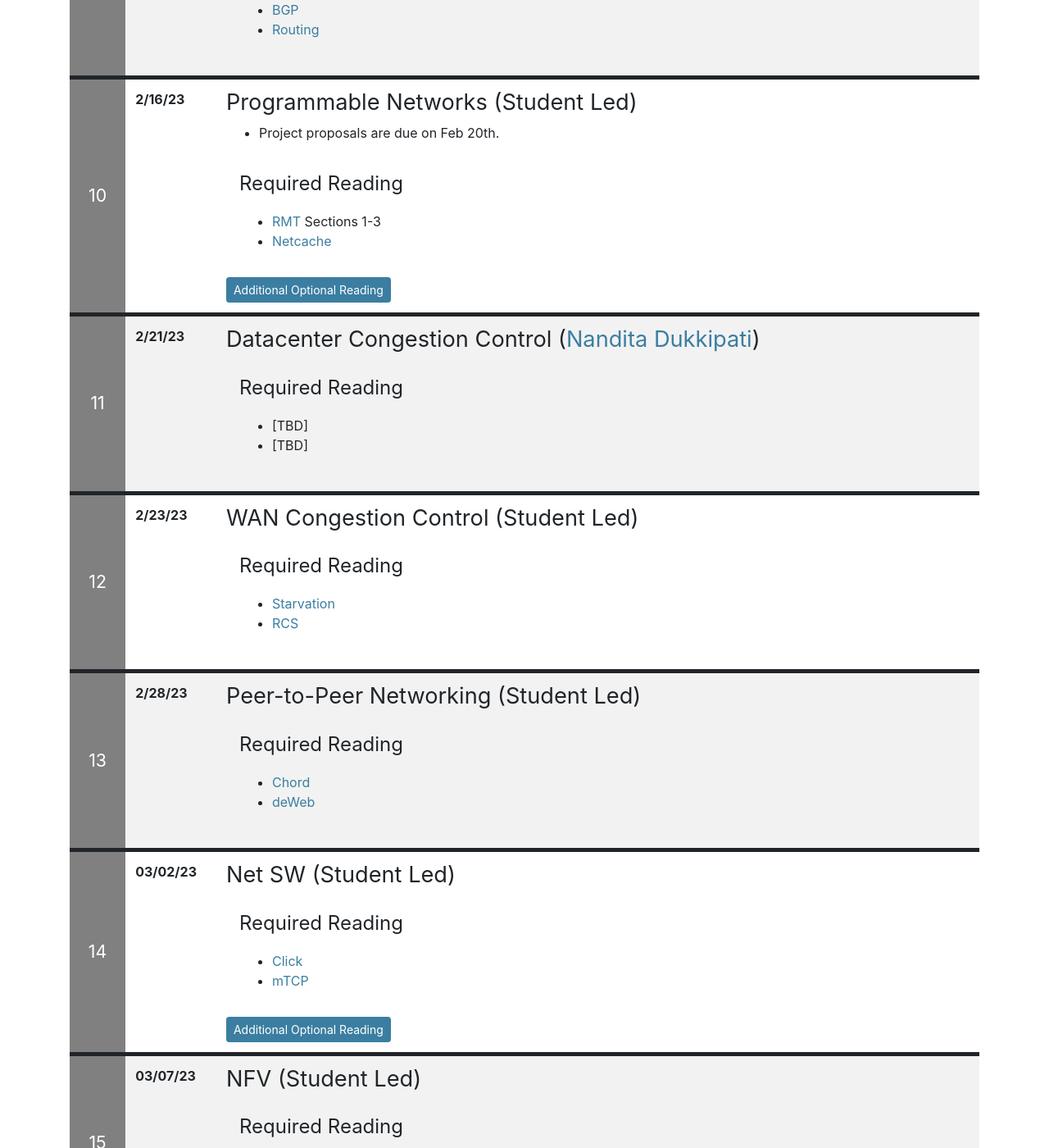
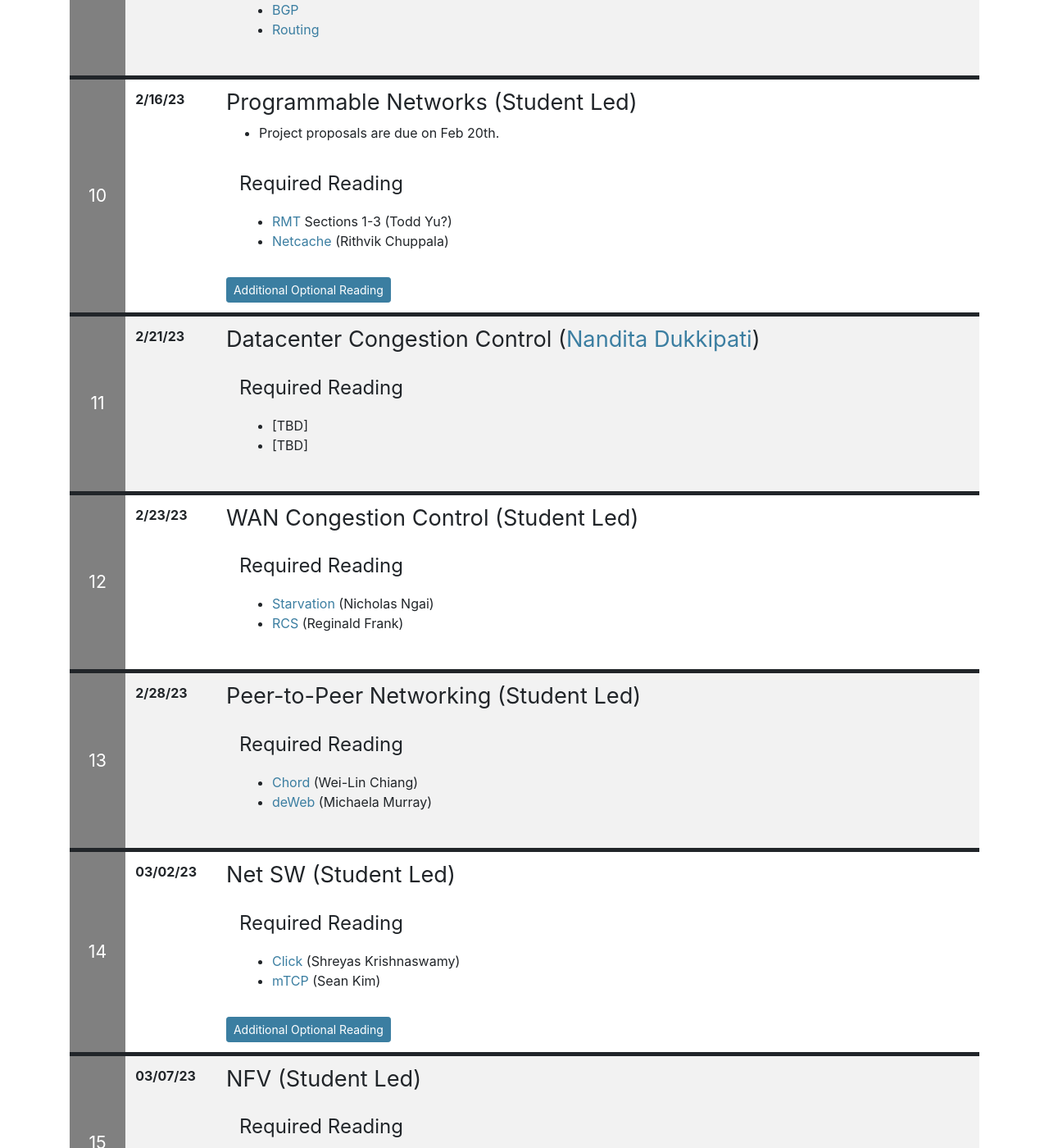
Before and after one commit to ShishirPatil/cs268-sp23, a Jekyll site: the page built from index.md, in a window 1280 px wide and 1400 px high, scrolled down 3310 px. Shown: the whole window at 82% size. Built offline with Jekyll 4.4.1, drawn with Linux system fonts in a browser that asks for light colours; nearby versions of some CDN libraries; our own code applies the rules of GitHub Pages for plain Markdown files; some of the changed text lies outside the part shown.

Commit message:
Paper assignments for student led discussions

```diff
--- a/index.md
+++ b/index.md
@@ -224,8 +224,8 @@ Advanced Reading
 
 <div class="reading">
 <div class="required_reading" markdown="1">
-* [RMT](https://people.eecs.berkeley.edu/~sylvia/cs268-2019/papers//rmt.pdf) Sections 1-3
-* [Netcache](https://www.cs.cornell.edu/~jnfoster/papers/netcache.pdf)
+* [RMT](https://people.eecs.berkeley.edu/~sylvia/cs268-2019/papers//rmt.pdf) Sections 1-3 (Todd Yu?)
+* [Netcache](https://www.cs.cornell.edu/~jnfoster/papers/netcache.pdf) (Rithvik Chuppala)
 </div>
 <div class="optional_reading" markdown="1">
 * [P4](http://www.sigcomm.org/sites/default/files/ccr/papers/2014/July/0000000-0000004.pdf)
@@ -249,8 +249,8 @@ Advanced Reading
 
 <div class="reading">
 <div class="required_reading" markdown="1">
-* [Starvation](https://dl.acm.org/doi/pdf/10.1145/3544216.3544223)
-* [RCS](assets/papers/RCS_SIGCOMM.pdf)
+* [Starvation](https://dl.acm.org/doi/pdf/10.1145/3544216.3544223) (Nicholas Ngai)
+* [RCS](assets/papers/RCS_SIGCOMM.pdf) (Reginald Frank)
 </div>
 </div>
 
@@ -260,8 +260,8 @@ Advanced Reading
 
 <div class="reading">
 <div class="required_reading" markdown="1">
-* [Chord](https://pdos.csail.mit.edu/papers/chord:sigcomm01/chord_sigcomm.pdf)
-* [deWeb](https://dl.acm.org/doi/10.1145/3544216.3544232)
+* [Chord](https://pdos.csail.mit.edu/papers/chord:sigcomm01/chord_sigcomm.pdf) (Wei-Lin Chiang)
+* [deWeb](https://dl.acm.org/doi/10.1145/3544216.3544232) (Michaela Murray)
 </div>
 </div>
 
@@ -271,8 +271,8 @@ Advanced Reading
 
 <div class="reading">
 <div class="required_reading" markdown="1">
-* [Click](https://people.eecs.berkeley.edu/~sylvia/cs268-2019/papers//click.pdf)
-* [mTCP](https://www.usenix.org/system/files/conference/nsdi14/nsdi14-paper-jeong.pdf)
+* [Click](https://people.eecs.berkeley.edu/~sylvia/cs268-2019/papers//click.pdf) (Shreyas Krishnaswamy)
+* [mTCP](https://www.usenix.org/system/files/conference/nsdi14/nsdi14-paper-jeong.pdf) (Sean Kim)
 </div>
 <div class="optional_reading" markdown="1">
 * [RouteBricks](https://www.sigops.org/s/conferences/sosp/2009/papers/dobrescu-sosp09.pdf)
```
Also changed, not shown: other parts of index.md (+21 -21 lines).
